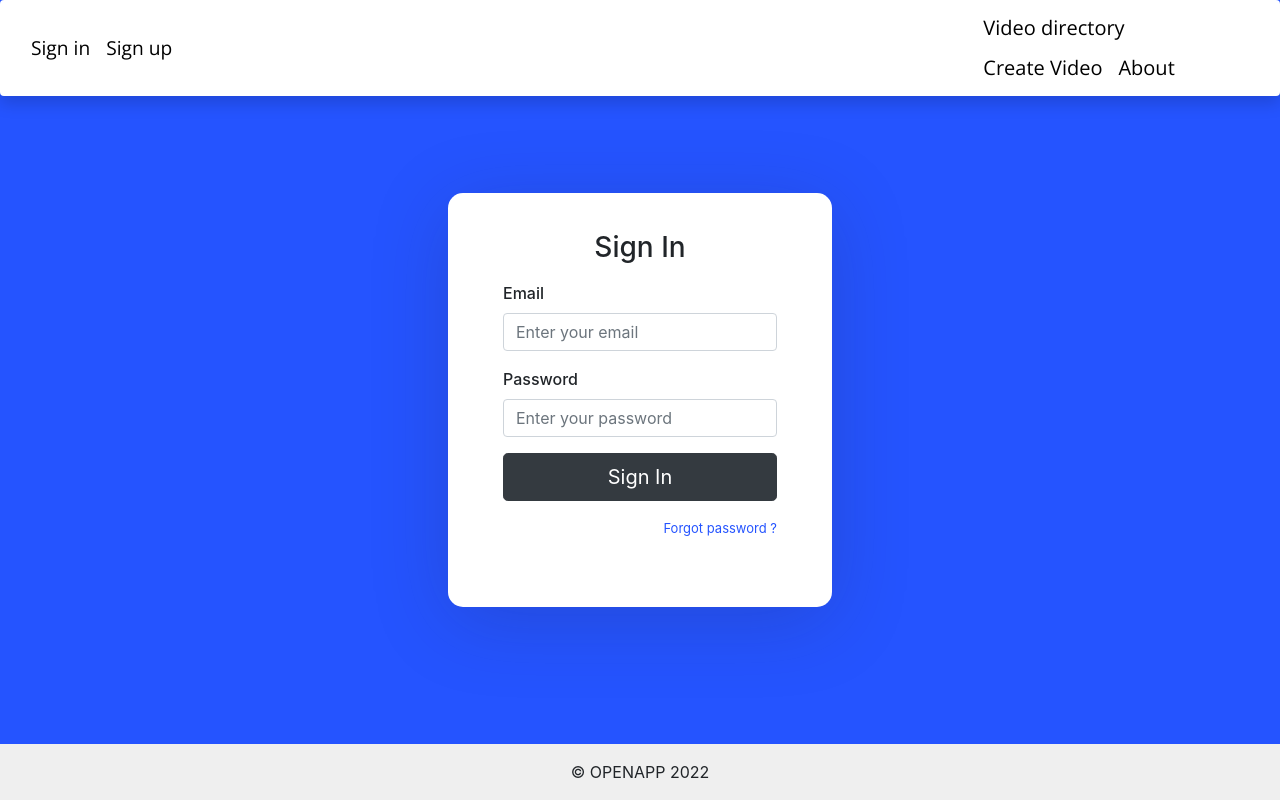
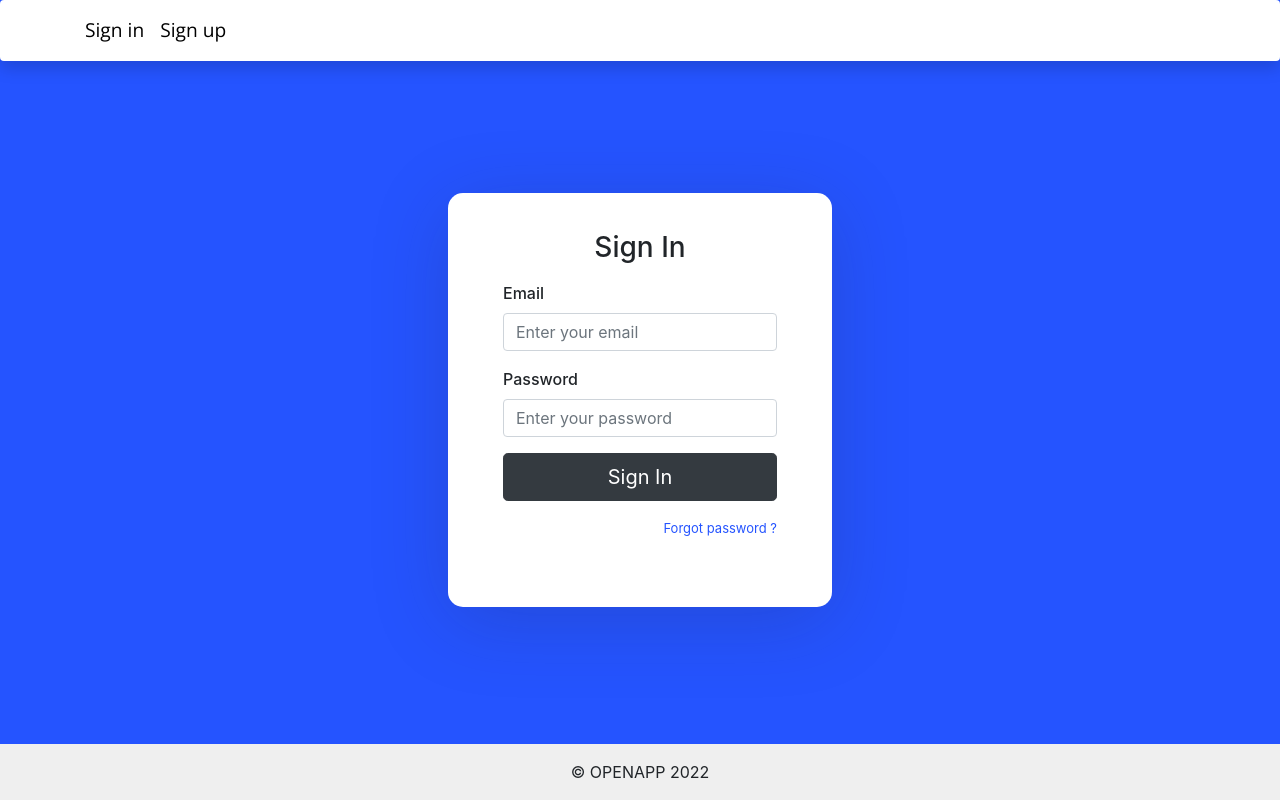
Before and after one commit to avigailrosenfeld/videos_fontend, a Vue app: page / in a window 1280 px wide. Built offline with nearby package versions, Linux system fonts and the light colour scheme.

Commit message:
fix orgenize

```diff
--- a/src/components/register/Login.vue
+++ b/src/components/register/Login.vue
@@ -64,7 +64,7 @@
                 let email = this.email;
                 let password = this.password;
                 this.$store.dispatch('login', { email, password })
-                    .then(() => this.$router.push('users/users'))
+                    .then(() => this.$router.push('users/'))
                     .catch(err => console.log(err))
             }
         }
--- a/src/components/theme/Navbar.vue
+++ b/src/components/theme/Navbar.vue
@@ -4,10 +4,10 @@
       <div class="container">
         <ul class="nav navbar-nav flex-row float-right">
           <li class="nav-item">
-            <router-link class="nav-link pr-3" to="/login">Sign in</router-link>
+            <router-link class="nav-link pr-3" v-if="!isLoggedIn" to="/login">Sign in</router-link>
           </li>
           <li class="nav-item">
-            <router-link class="nav-link pr-3" to="/signup">Sign up</router-link>
+            <router-link class="nav-link pr-3" v-if="!isLoggedIn" to="/signup">Sign up</router-link>
           </li>
           <li class="nav-item">
             <a v-on:click="logout" v-if="isLoggedIn" class="nav-link pr-3">Logout</a>
@@ -15,10 +15,10 @@
         </ul>
       </div>
       <div>
-        <nav >
-          <router-link class="navbar-brand" to="/videos_list">Video directory</router-link>
-          <router-link class="navbar-brand" to="/create_video">Create Video</router-link>
+        <nav v-if="isLoggedIn">
+          <router-link class="navbar-brand" to="/videos_list">Videos</router-link>
           <router-link class="navbar-brand" to="/about_page">About</router-link>
+          <router-link class="navbar-brand" v-if="isAdmin" to="/users">Users</router-link>
         </nav>
         </div>
     </nav>
@@ -27,7 +27,8 @@
 <script>
 export default {
   computed: {
-      isLoggedIn: function() { return this.$store.getters.isLoggedIn }
+      isLoggedIn: function() { return this.$store.getters.isLoggedIn },
+      isAdmin: function() { return this.$store.getters.isAdmin }
     },
   methods: {
     logout: function() {
--- a/src/router/index.js
+++ b/src/router/index.js
@@ -35,8 +35,8 @@ const routes = [
       }
     },
     {
-      path: "/video_list",
-      name: "video_list",
+      path: "/videos_list",
+      name: "videos_list",
       component: () => import("../components/videos/VideosList.vue")
     },
     {
--- a/src/store/index.js
+++ b/src/store/index.js
@@ -9,11 +9,13 @@ export default new Vuex.Store({
   state: {
     status: '',
     token: localStorage.getItem('token') || '',
+    role : 1,//TODO
     user: {}
   },
   getters: {
     isLoggedIn: state => !!state.token,
-    authStatus: state => state.status
+    authStatus: state => state.status,
+    isAdmin: state => state.role,
   },
   mutations: {
     nothing(state) {state.status = 'none'},
```
